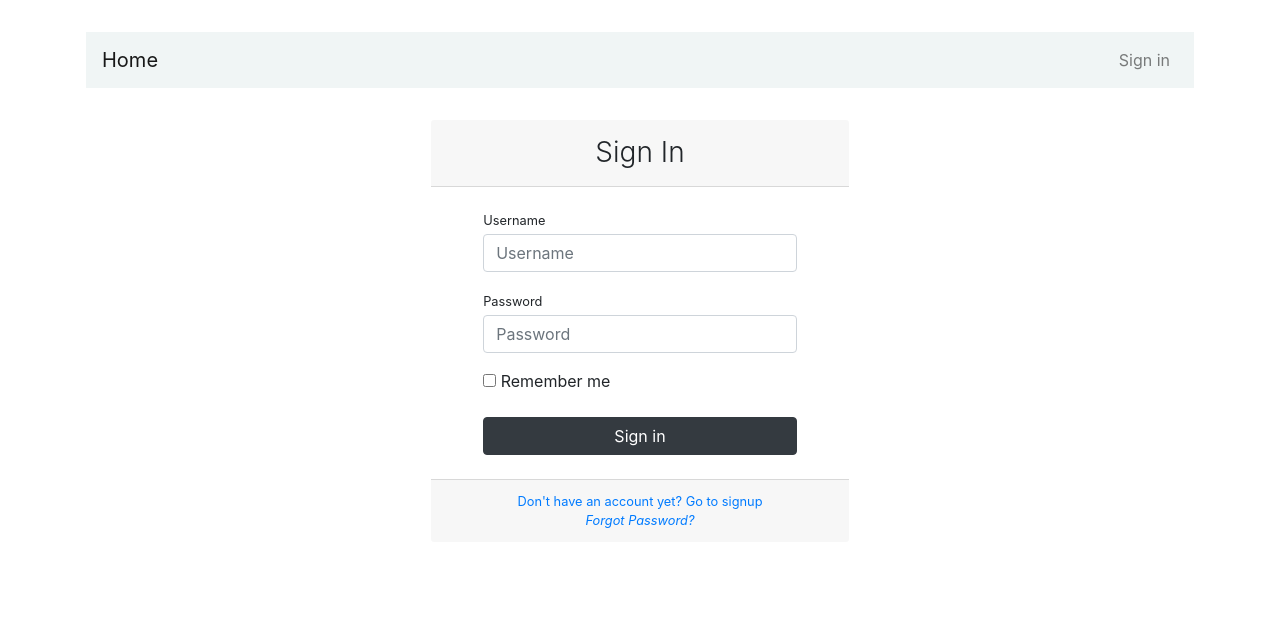
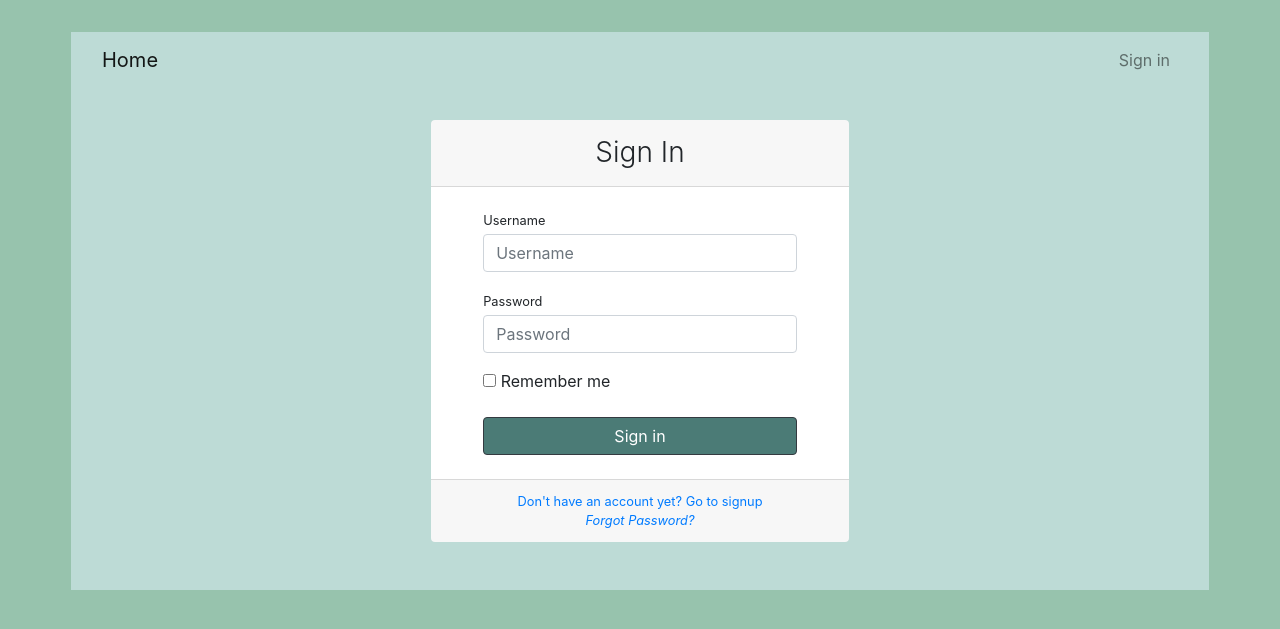
Before and after one commit to d-p2710/ECM2423_CtrlFreaks, a Django app: page / in a window 1280 px wide. Shown: the top 629 px of the page. Run offline with Django 5.2, Linux system fonts and the light colour scheme; some libraries are stand-ins or nearby versions.

Commit message:
Login CSS

```diff
--- /dev/null
+++ b/users/static/users/base.css
@@ -0,0 +1,3 @@
+.row {
+    background-color: #bddbd6;
+}
--- /dev/null
+++ b/users/static/users/login.css
@@ -0,0 +1,7 @@
+body {
+    background-color: #97c3ad;
+}
+
+.btn-dark {
+    background-color: #4b7b76;
+}
--- a/users/templates/users/base.html
+++ b/users/templates/users/base.html
@@ -1,9 +1,12 @@
+{% load static %}
 <!doctype html>
 <html lang="en">
 <head>
     <!-- Required meta tags -->
     <meta charset="utf-8">
     <meta name="viewport" content="width=device-width, initial-scale=1, shrink-to-fit=no">
+
+    <link rel="stylesheet" href="{% static 'users/base.css' %}">
 
     <!-- Bootstrap CSS -->
     <link rel="stylesheet" href="https://maxcdn.bootstrapcdn.com/bootstrap/4.0.0/css/bootstrap.min.css" integrity="sha384-Gn5384xqQ1aoWXA+058RXPxPg6fy4IWvTNh0E263XmFcJlSAwiGgFAW/dAiS6JXm" crossorigin="anonymous">
@@ -13,15 +16,17 @@
 
 
 
+
+
     <title>{% block title %} {% endblock %} </title>
 </head>
 <body>
 <div class="container p-3 my-3">
     <div class="row">
         <div class="col-md-12">
-            <nav class="navbar navbar-expand-md navbar-light " style="background-color: #f0f5f5">
+            <nav class="navbar navbar-expand-md navbar-light ">
                 <a href="/" class="navbar-brand">Home</a>
-                <button type="button" class="navbar-toggler" data-toggle="collapse" data-target="#navbarCollapse">
+                <button type="button" class="navbar-toggler" data-toggle="collapse" data-target="#navbarCollapse" style="background-color: white">
                     <span class="navbar-toggler-icon"></span>
                 </button>
                 <div class="collapse navbar-collapse" id="navbarCollapse">
--- a/users/templates/users/login.html
+++ b/users/templates/users/login.html
@@ -1,6 +1,10 @@
 {% extends "users/base.html" %}
+{% load static %}
 {% block title %} Login Page {% endblock title%}
 {% block content %}
+
+<link rel="stylesheet" href="{% static 'users/login.css' %}">
+
 <div class="form-content my-3 p-3">
     <div class="container">
         <div class="row justify-content-center">
--- a/users/templates/users/register.html
+++ b/users/templates/users/register.html
@@ -1,6 +1,9 @@
 {% extends "users/base.html" %}
+{% load static %}
 {% block title %} Register Page {% endblock title%}
 {% block content %}
+
+<link rel="stylesheet" href="{% static 'users/register.css' %}">
 <div class="form-content my-3 p-3">
     <div class="container">
         <div class="row justify-content-center">
```
Also changed, not shown: users/static/users/register.css (added, +7 -0 lines), db.sqlite3.
